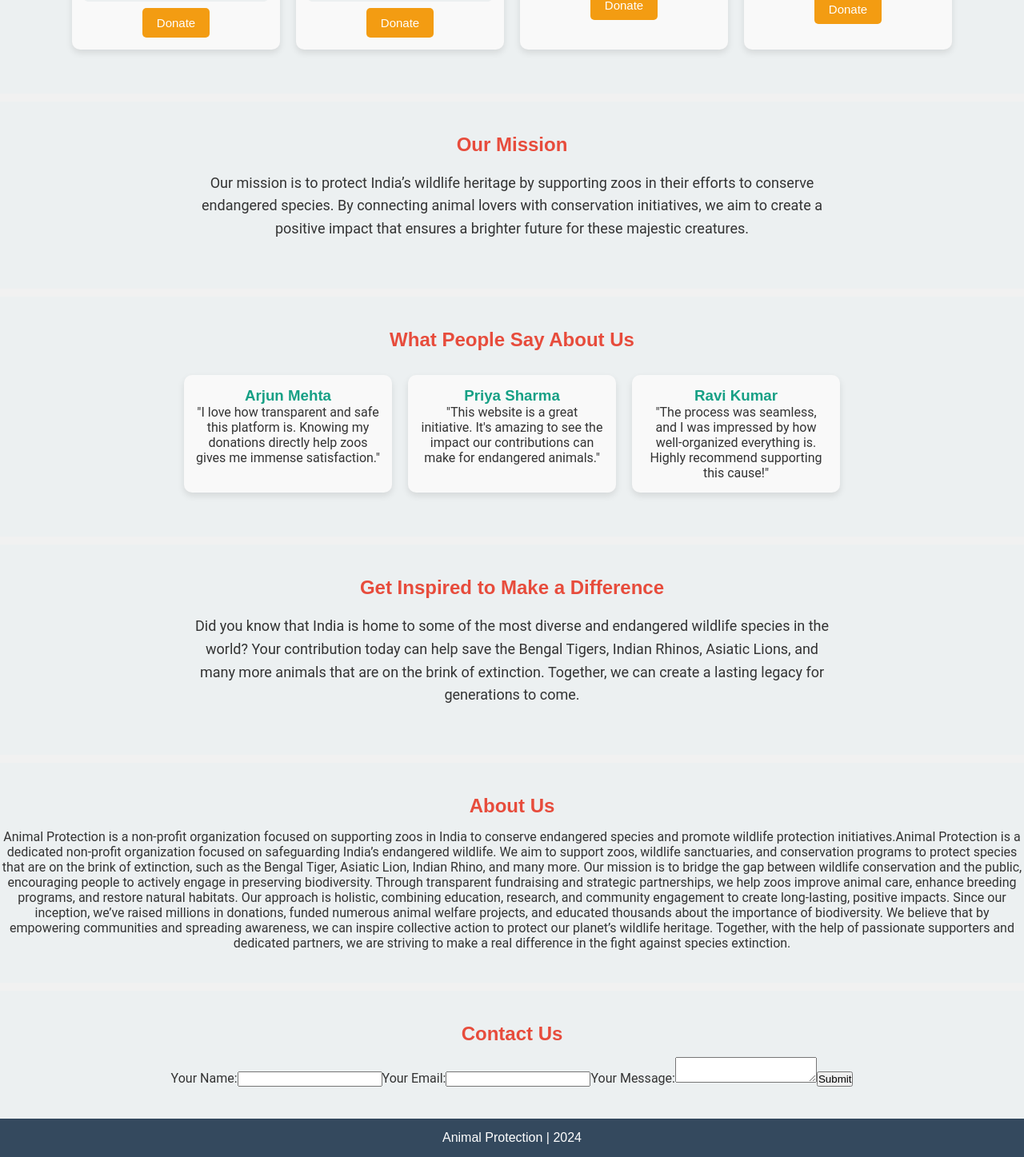
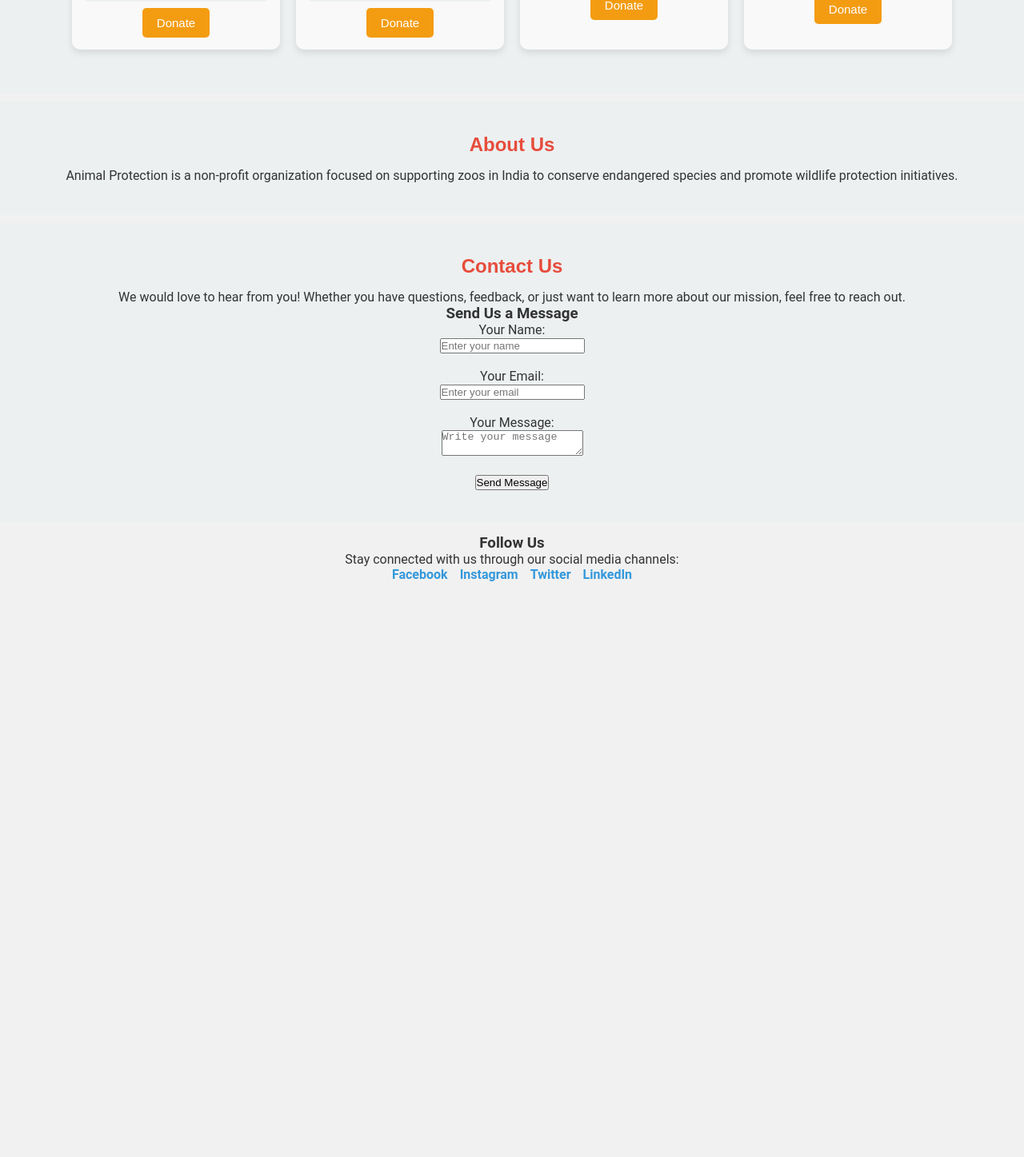
Before and after one commit to Oviya45/donation-for-zoos, a React (Create React App) app: page / in a window 1280 px wide. Shown: the part 743-2190 px from the top of the page at 80% size. After the commit the page ends 1486 px from the top, so only its background shows below. Built offline with nearby package versions, Linux system fonts and the light colour scheme.

Commit message:
Update App.js

```diff
--- a/src/App.js
+++ b/src/App.js
@@ -5,29 +5,33 @@ function App() {
     const [modalVisible, setModalVisible] = useState(false);
     const [receiptText, setReceiptText] = useState('');
 
+    // Function to ask for donation amount
     const askForAmount = (zooName) => {
         let amount = prompt(`Enter the amount you wish to donate to ${zooName}:`, "");
 
         if (amount !== null && !isNaN(amount) && amount > 0) {
-            showReceipt(zooName, amount); // Show the receipt with the thank you message
+            showReceipt(zooName, amount);  // Call showReceipt if valid amount
         } else {
             alert("Please enter a valid donation amount.");
         }
     };
 
+    // Function to show the receipt message and make modal visible
     const showReceipt = (zooName, amount) => {
-        const receipt = `You have successfully donated ₹${amount} to ${zooName}. \nYour support helps in conserving endangered species.`;
-        setReceiptText(receipt);
-        setModalVisible(true); // Display the modal with the receipt message
+        const receipt = `You have successfully donated ₹${amount} to ${zooName}.
+        Your support helps in conserving endangered species.`;
+        setReceiptText(receipt); // Update the receipt text
+        setModalVisible(true);   // Show the modal
     };
 
+    // Function to close the modal
     const closeModal = () => {
-        setModalVisible(false);
+        setModalVisible(false);  // Close the modal
     };
 
     return (
         <div className="App">
-            {/* Header */}
+            {/* Header Section */}
             <header>
                 <h1>Animal Protection</h1>
                 <p>Donate to save endangered species in Indian Zoos</p>
@@ -106,48 +110,13 @@ function App() {
                 </div>
             </section>
 
-            {/* Our Mission Section */}
-            <section id="mission">
-                <h2>Our Mission</h2>
-                <p style={{ fontSize: "18px", maxWidth: "800px", margin: "20px auto", lineHeight: "1.6" }}>
-                    Our mission is to protect India’s wildlife heritage by supporting zoos in their efforts to conserve endangered species. By connecting animal lovers with conservation initiatives, we aim to create a positive impact that ensures a brighter future for these majestic creatures.
-                </p>
-            </section>
-
-            {/* What People Say About Us Section */}
-            <section id="testimonials">
-                <h2>What People Say About Us</h2>
-                <div className="zoos-container">
-                    <div className="zoos-list">
-                        <h3>Arjun Mehta</h3>
-                        <p>"I love how transparent and safe this platform is. Knowing my donations directly help zoos gives me immense satisfaction."</p>
-                    </div>
-                    <div className="zoos-list">
-                        <h3>Priya Sharma</h3>
-                        <p>"This website is a great initiative. It's amazing to see the impact our contributions can make for endangered animals."</p>
-                    </div>
-                    <div className="zoos-list">
-                        <h3>Ravi Kumar</h3>
-                        <p>"The process was seamless, and I was impressed by how well-organized everything is. Highly recommend supporting this cause!"</p>
-                    </div>
-                </div>
-            </section>
-
-            {/* Get Inspired to Make a Difference Section */}
-            <section id="inspiration">
-                <h2>Get Inspired to Make a Difference</h2>
-                <p style={{ fontSize: "18px", maxWidth: "800px", margin: "20px auto", lineHeight: "1.6" }}>
-                    Did you know that India is home to some of the most diverse and endangered wildlife species in the world? Your contribution today can help save the Bengal Tigers, Indian Rhinos, Asiatic Lions, and many more animals that are on the brink of extinction. Together, we can create a lasting legacy for generations to come.
-                </p>
-            </section>
-
             {/* Modal Overlay */}
             {modalVisible && (
                 <>
                     <div className="overlay" id="overlay"></div>
                     <div className="modal" id="modal">
                         <h3>Thank You for Donating!</h3>
-                        <p id="receipt">{receiptText}</p>
+                        <p id="receipt">{receiptText}</p> {/* Display receipt message */}
                         <button className="close-btn" onClick={closeModal}>Close</button>
                     </div>
                 </>
@@ -156,26 +125,42 @@ function App() {
             {/* About Section */}
             <section id="about">
                 <h2>About Us</h2>
-                <p>Animal Protection is a non-profit organization focused on supporting zoos in India to conserve endangered species and promote wildlife protection initiatives.Animal Protection is a dedicated non-profit organization focused on safeguarding India’s endangered wildlife. We aim to support zoos, wildlife sanctuaries, and conservation programs to protect species that are on the brink of extinction, such as the Bengal Tiger, Asiatic Lion, Indian Rhino, and many more. Our mission is to bridge the gap between wildlife conservation and the public, encouraging people to actively engage in preserving biodiversity. Through transparent fundraising and strategic partnerships, we help zoos improve animal care, enhance breeding programs, and restore natural habitats. Our approach is holistic, combining education, research, and community engagement to create long-lasting, positive impacts. Since our inception, we’ve raised millions in donations, funded numerous animal welfare projects, and educated thousands about the importance of biodiversity. We believe that by empowering communities and spreading awareness, we can inspire collective action to protect our planet’s wildlife heritage. Together, with the help of passionate supporters and dedicated partners, we are striving to make a real difference in the fight against species extinction.</p>
+                <p>Animal Protection is a non-profit organization focused on supporting zoos in India to conserve endangered species and promote wildlife protection initiatives.</p>
             </section>
 
             {/* Contact Section */}
             <section id="contact">
                 <h2>Contact Us</h2>
-                <form action="#">
-                    <label htmlFor="name">Your Name:</label>
-                    <input type="text" id="name" name="name" required />
-                    <label htmlFor="email">Your Email:</label>
-                    <input type="email" id="email" name="email" required />
-                    <label htmlFor="message">Your Message:</label>
-                    <textarea id="message" name="message" required></textarea>
-                    <button type="submit">Submit</button>
-                </form>
+                <p>We would love to hear from you! Whether you have questions, feedback, or just want to learn more about our mission, feel free to reach out.</p>
+
+                <div>
+                    <h3>Send Us a Message</h3>
+                    <form action="submit_form.php" method="POST">
+                        <label for="name">Your Name:</label><br />
+                        <input type="text" id="name" name="name" placeholder="Enter your name" required /><br /><br />
+
+                        <label for="email">Your Email:</label><br />
+                        <input type="email" id="email" name="email" placeholder="Enter your email" required /><br /><br />
+
+                        <label for="message">Your Message:</label><br />
+                        <textarea id="message" name="message" placeholder="Write your message" required></textarea><br /><br />
+
+                        <button type="submit" className="send-btn">Send Message</button>
+                    </form>
+                </div>
             </section>
 
-            <footer>
-                <p>Animal Protection | 2024</p>
-            </footer>
+            {/* Social Media Section */}
+            <div className="social-media">
+                <h3>Follow Us</h3>
+                <p>Stay connected with us through our social media channels:</p>
+                <ul>
+                    <li><a href="https://www.facebook.com/animalprotection" target="_blank">Facebook</a></li>
+                    <li><a href="https://www.instagram.com/animalprotection" target="_blank">Instagram</a></li>
+                    <li><a href="https://www.twitter.com/animalprotection" target="_blank">Twitter</a></li>
+                    <li><a href="https://www.linkedin.com/company/animalprotection" target="_blank">LinkedIn</a></li>
+                </ul>
+            </div>
         </div>
     );
 }
```
